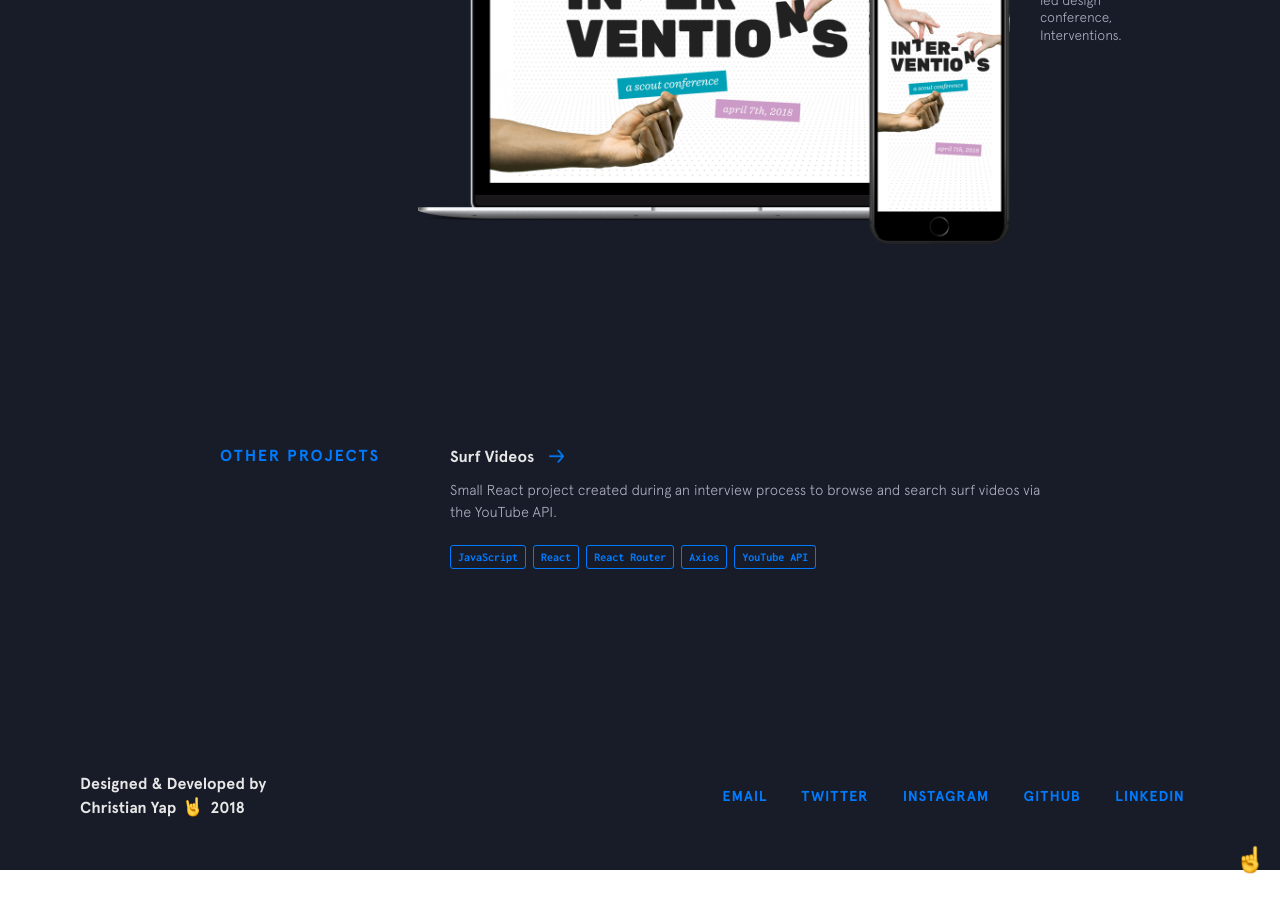
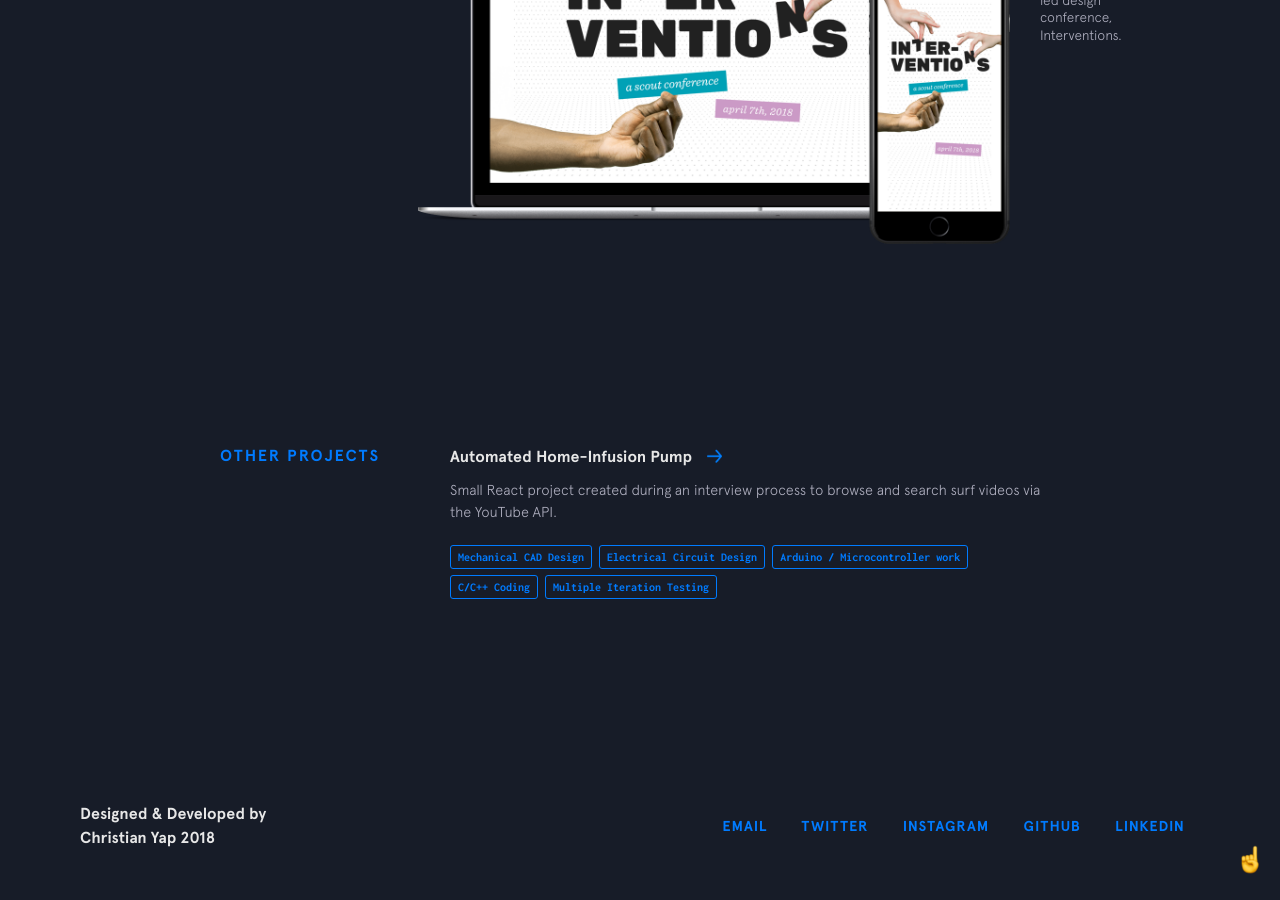
Before and after one commit to ChristianYap/ChristianYap, a Jekyll site: the page built from index.html, in a window 1280 px wide and 900 px high, scrolled down 3535 px. Built offline with Jekyll 4.4.1, drawn with Linux system fonts in a browser that asks for light colours; nearby versions of some CDN libraries; before the commit the page ends 4405 px from its top, so only the background shows below that; some of the changed text lies outside the part shown.

Commit message:
push Other Projects

```diff
--- a/_data/other-projects.yml
+++ b/_data/other-projects.yml
@@ -1,10 +1,10 @@
-- name: Surf Videos
+- name: Automated Home-Infusion Pump
   url: https://github.com/bchiang7/Surf-Videos
   code: https://github.com/bchiang7/Surf-Videos
   description: Small React project created during an interview process to browse and search surf videos via the YouTube API.
   used:
-    - thing: JavaScript
-    - thing: React
-    - thing: React Router
-    - thing: Axios
-    - thing: YouTube API
+    - thing: Mechanical CAD Design
+    - thing: Electrical Circuit Design
+    - thing: Arduino / Microcontroller work
+    - thing: C/C++ Coding
+    - thing: Multiple Iteration Testing
--- a/_includes/background.html
+++ b/_includes/background.html
@@ -4,7 +4,7 @@
 <p>
       I'm currently studying Computer Engineering at
       <a class="underline-link" href="https://www.gvsu.edu" target="_blank">Grand Valley State University</a> and trying to pursue a research career with
-      <a class="underline-link" href="https://www.gvsu.edu/wri/" target="_blank">AWRI</a> after completing three awesome software development co-ops at
+      <a class="underline-link" href="https://www.gvsu.edu/wri/" target="_blank">AWRI</a> after completing three co-op rotations of software development at
       <a class="underline-link" href="https://viastore.com" target="_blank">Viastore</a>.
     </p>
 
--- a/_includes/footer.html
+++ b/_includes/footer.html
@@ -5,7 +5,6 @@
     </div>
     <div class="bottom">
       <span>Christian Yap</span>
-      <img class="emoji" src="https://christianyap.github.io/ChristianYap/img/emojis/rockon.png" alt="emoji">
       <span>2018</span>
     </div>
   </div>
```
